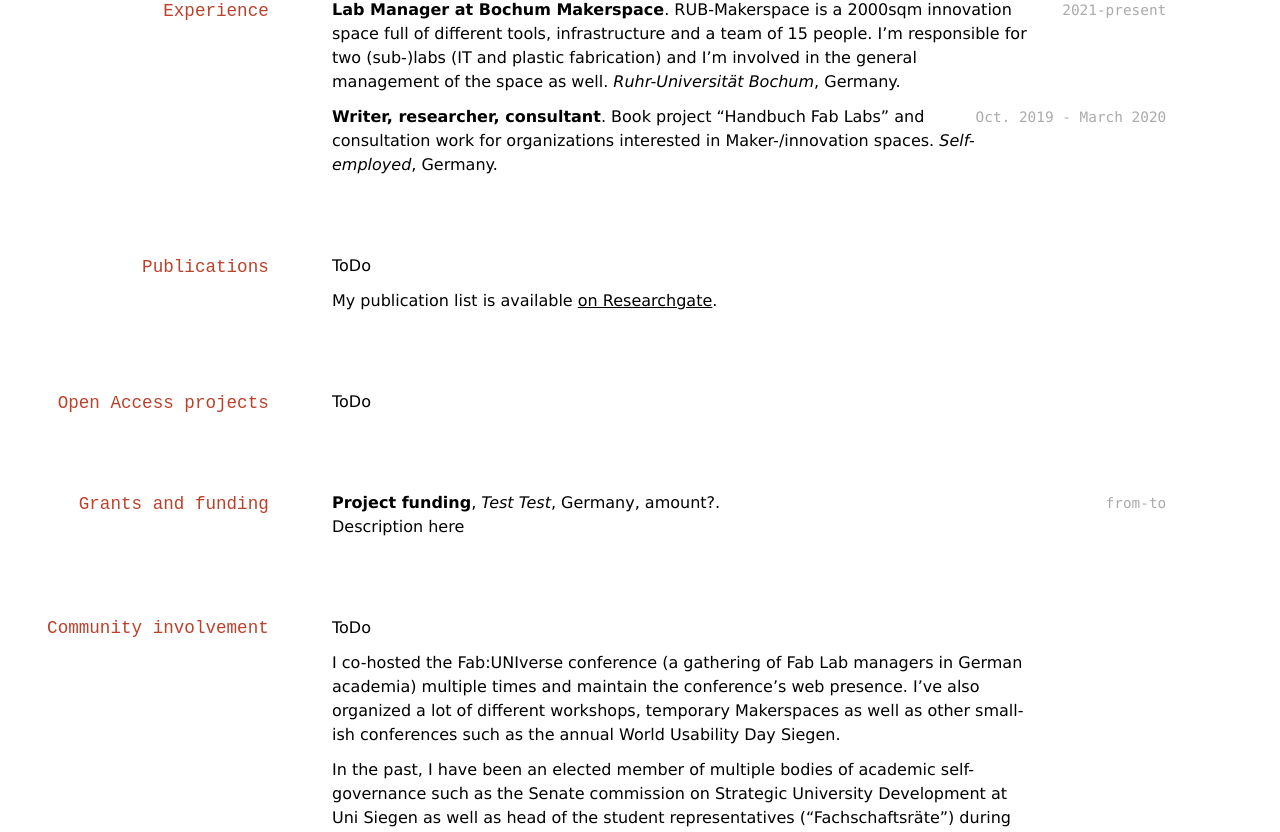
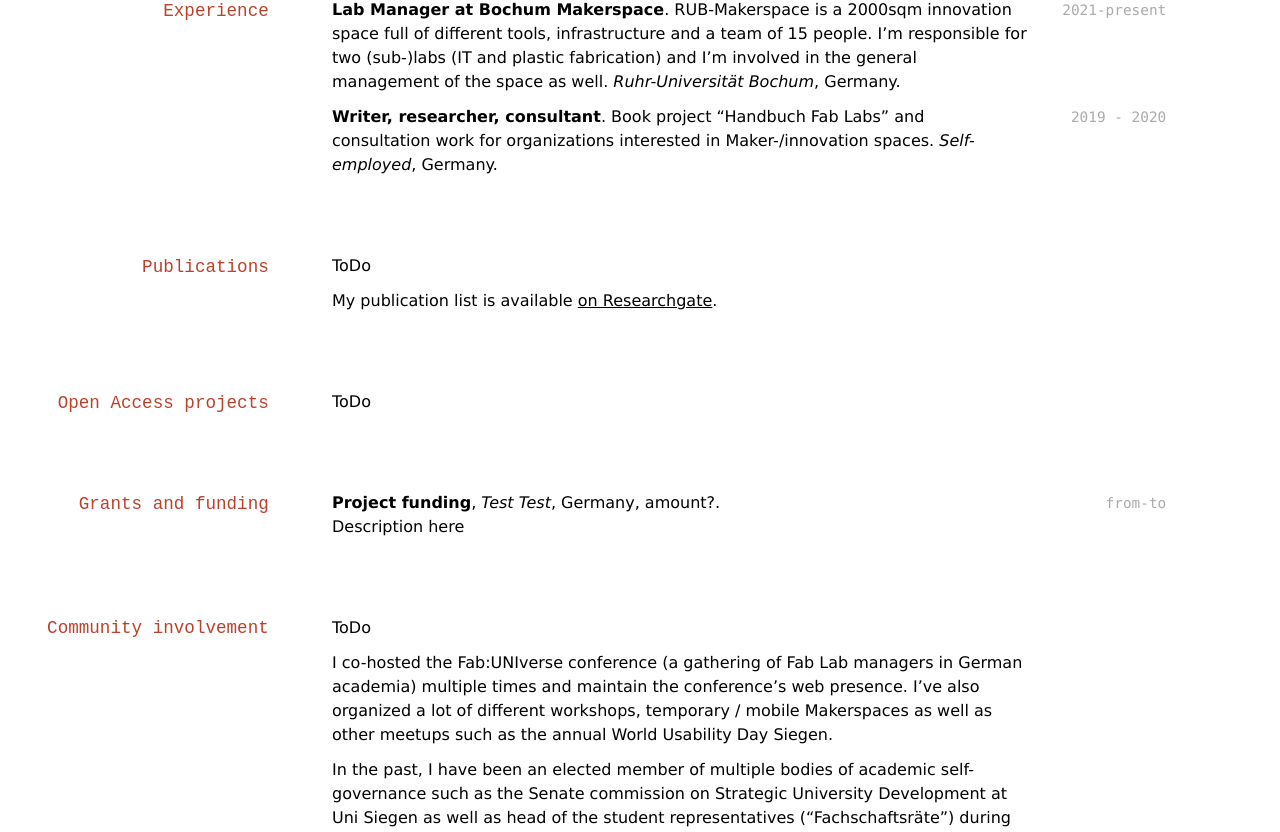
Before and after one commit to oliverstickel/oliverstickel.github.io, a Jekyll site: the page built from index.md, in a window 1280 px wide. Shown: the part 606-1438 px from the top of the page. Built offline with Jekyll 4.4.1, drawn with Linux system fonts in a browser that asks for light colours; nearby versions of some CDN libraries; a style sheet for code colours, icons or effects is not loaded.

Commit message:
Update index.md

```diff
--- a/index.md
+++ b/index.md
@@ -32,7 +32,7 @@ Universitätsstr. 150<br/>
 `2021-present`
 **Lab Manager at Bochum Makerspace**. RUB-Makerspace is a 2000sqm innovation space full of different tools, infrastructure and a team of 15 people. I'm responsible for two (sub-)labs (IT and plastic fabrication) and I'm involved in the general management of the space as well. *Ruhr-Universität Bochum*, Germany.
 
-`Oct. 2019 - March 2020`
+`2019 - 2020`
 **Writer, researcher, consultant**. Book project "Handbuch Fab Labs" and consultation work for organizations interested in Maker-/innovation spaces. *Self-employed*, Germany.
 
 ## Publications
@@ -58,7 +58,7 @@ Description here
 
 ToDo
 
-I co-hosted the Fab:UNIverse conference (a gathering of Fab Lab managers in German academia) multiple times and maintain the conference's web presence. I've also organized a lot of different workshops, temporary Makerspaces as well as other small-ish conferences such as the annual World Usability Day Siegen.
+I co-hosted the Fab:UNIverse conference (a gathering of Fab Lab managers in German academia) multiple times and maintain the conference's web presence. I've also organized a lot of different workshops, temporary / mobile Makerspaces as well as other meetups such as the annual World Usability Day Siegen.
 
 In the past, I have been an elected member of multiple bodies of academic self-governance such as the Senate commission on Strategic University Development at Uni Siegen as well as head of the student representatives ("Fachschaftsräte") during my times as a student at Uni Duisburg-Essen and at Uni Siegen respectively. I have also served as a faculty work safety advisor.
 
```
